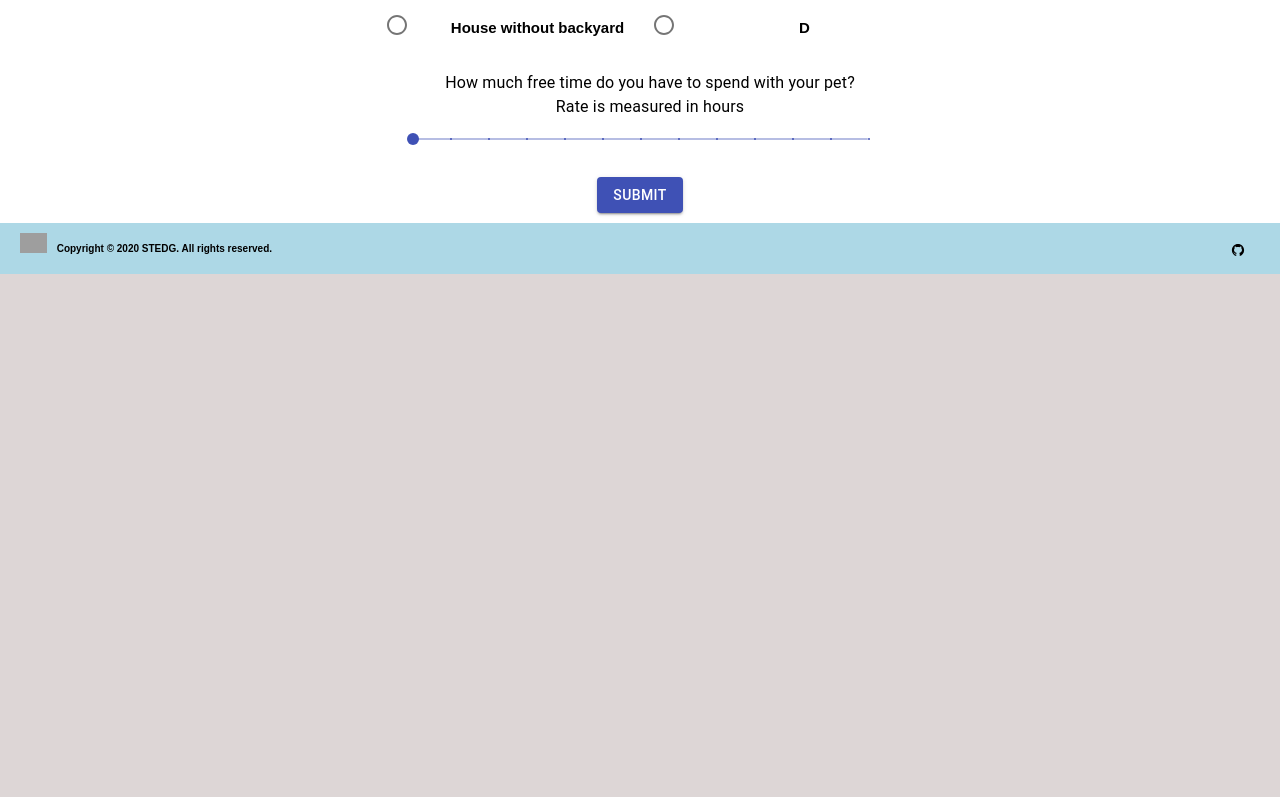
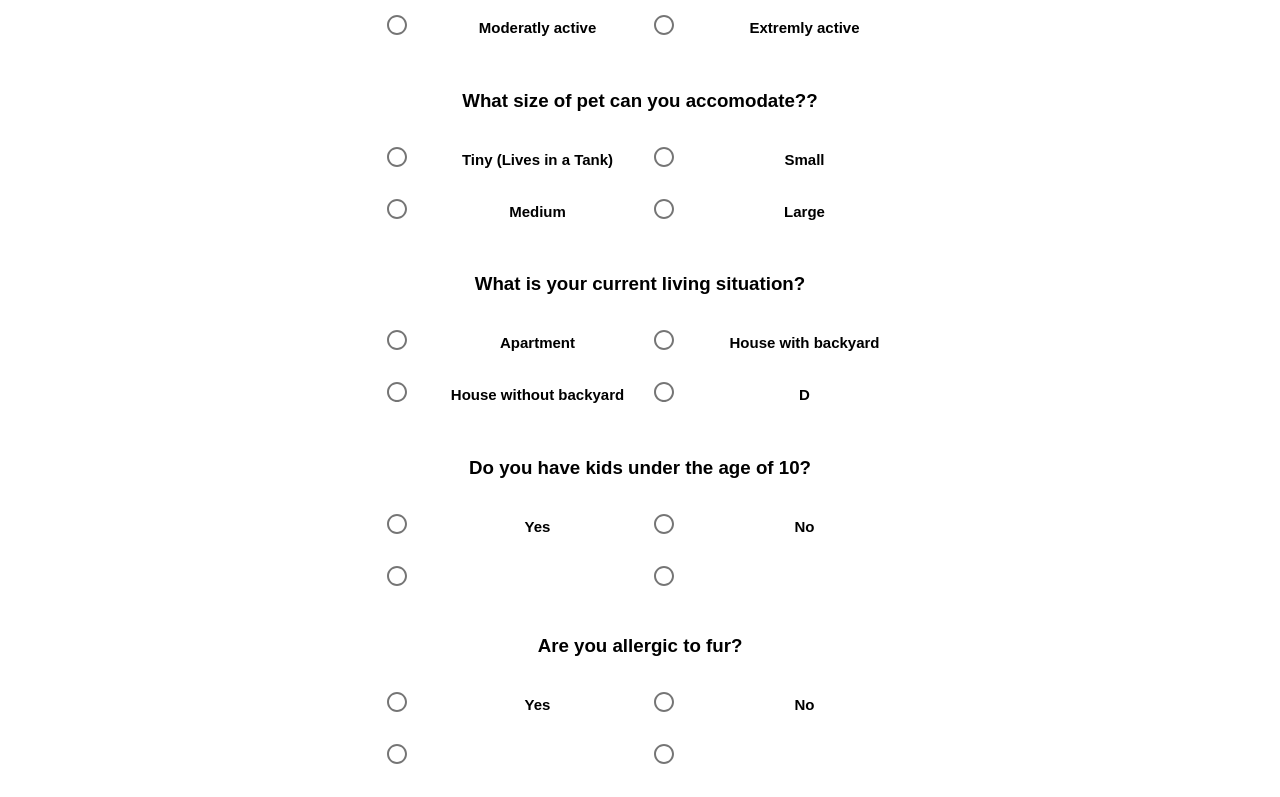
Before and after one commit to STEGD/dog-finder-main, a React (Create React App) app in the folder client/: page /quizapp in a window 1280 px wide. Shown: the part 620-1417 px from the top of the page. Before the commit the page ends 894 px from the top, so only its background shows below. Built offline with nearby package versions, Linux system fonts and the light colour scheme; grey boxes are pictures that could not be loaded.

Commit message:
Added more questions

```diff
--- a/client/src/pages/quizApp.js
+++ b/client/src/pages/quizApp.js
@@ -12,6 +12,10 @@ export default function quizApp(props) {
     const[question3, setQuestion3]= useState('')
     const[question4, setQuestion4]= useState('')
     const[question5, setQuestion5]= useState('')
+    const[question6, setQuestion6]= useState('')
+    const[question7, setQuestion7]= useState('')
+    const[question8, setQuestion8]= useState('')
+    const[question9, setQuestion9]= useState('')
 
     return (
         <div className="quiz-container">
@@ -38,19 +42,65 @@ export default function quizApp(props) {
 
             <div className="radio-question-container">
                 <RadioQuestion
+                    question="How active or energetic do you want your pet to be?"
+                    AnswerA="Not active"
+                    AnswerB="Barely active"
+                    AnswerC="Moderatly active"
+                    AnswerD="Extremly active"
+                    onChange={value=> setQuestion3(value)}
+                />
+            </div>
+
+            <div className="radio-question-container">
+                <RadioQuestion
+                    question="What size of pet can you accomodate??"
+                    AnswerA="Tiny (Lives in a Tank)"
+                    AnswerB="Small"
+                    AnswerC="Medium"
+                    AnswerD="Large"
+                    onChange={value=> setQuestion4(value)}
+                />
+            </div>
+
+            <div className="radio-question-container">
+                <RadioQuestion
                     question="What is your current living situation?"
                     AnswerA="Apartment"
                     AnswerB="House with backyard"
                     AnswerC="House without backyard"
                     AnswerD="D"
-                    onChange={value=> setQuestion3(value)}
+                    onChange={value=> setQuestion5(value)}
+                />
+            </div>
+
+            <div className="radio-question-container">
+                <RadioQuestion
+                    question="Do you have kids under the age of 10?"
+                    AnswerA="Yes"
+                    AnswerB="No"
+                    onChange={value=> setQuestion6(value)}
+                />
+            </div>
+
+            <div className="radio-question-container">
+                <RadioQuestion
+                    question="Are you allergic to fur?"
+                    AnswerA="Yes"
+                    AnswerB="No"
+                    onChange={value=> setQuestion7(value)}
                 />
             </div>
 
             <div className="slider-question-container">
                 <SliderQuiz quesiton="How much free time do you have to spend with your pet?
                 Rate is measured in hours "
-                onChange={value=> setQuestion4(value)}
+                onChange={value=> setQuestion8(value)}
+                />
+            </div>
+
+            <div className="slider-question-container">
+                <SliderQuiz quesiton="On a scale of 1-10, how experienced are you with owning a pet? "
+                onChange={value=> setQuestion9(value)}
                 />
             </div>
 
@@ -61,6 +111,10 @@ export default function quizApp(props) {
                 question3Response ={question3}
                 question4Response ={question4}
                 question5Response ={question5}
+                question6Response ={question6}
+                question7Response ={question7}
+                question8Response ={question8}
+                question9Response ={question9}
                 />
             </div>
 
```
